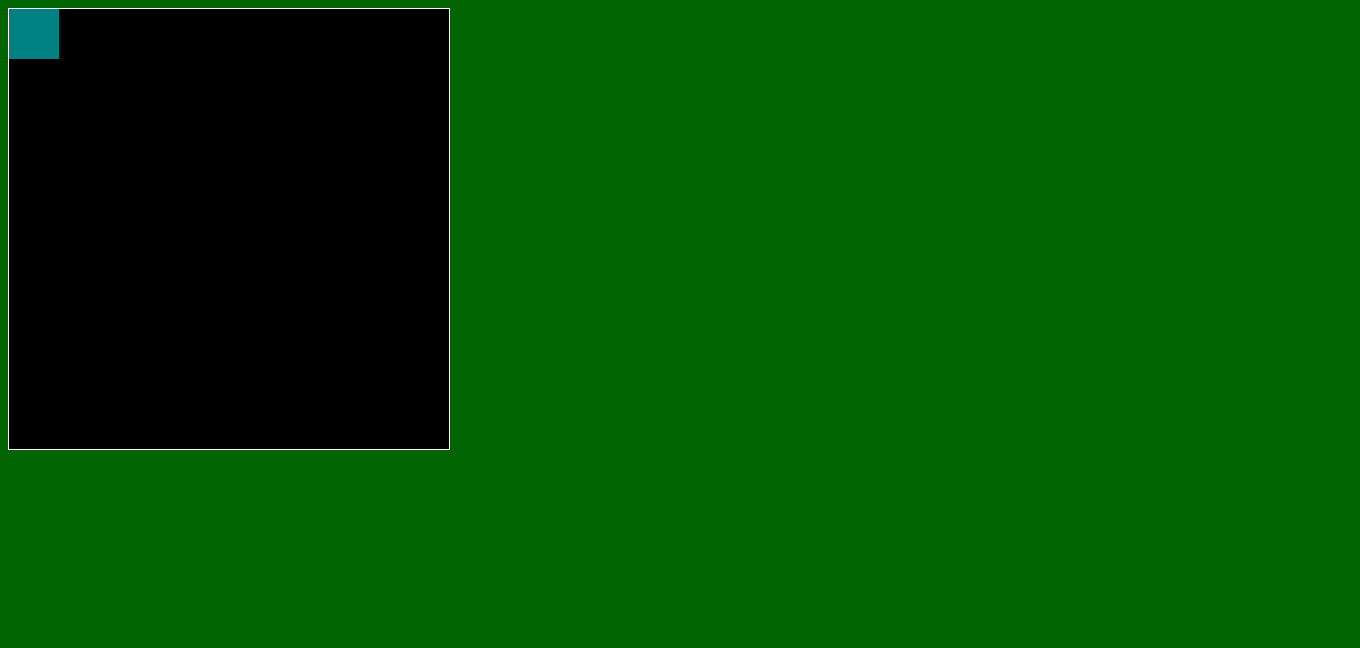
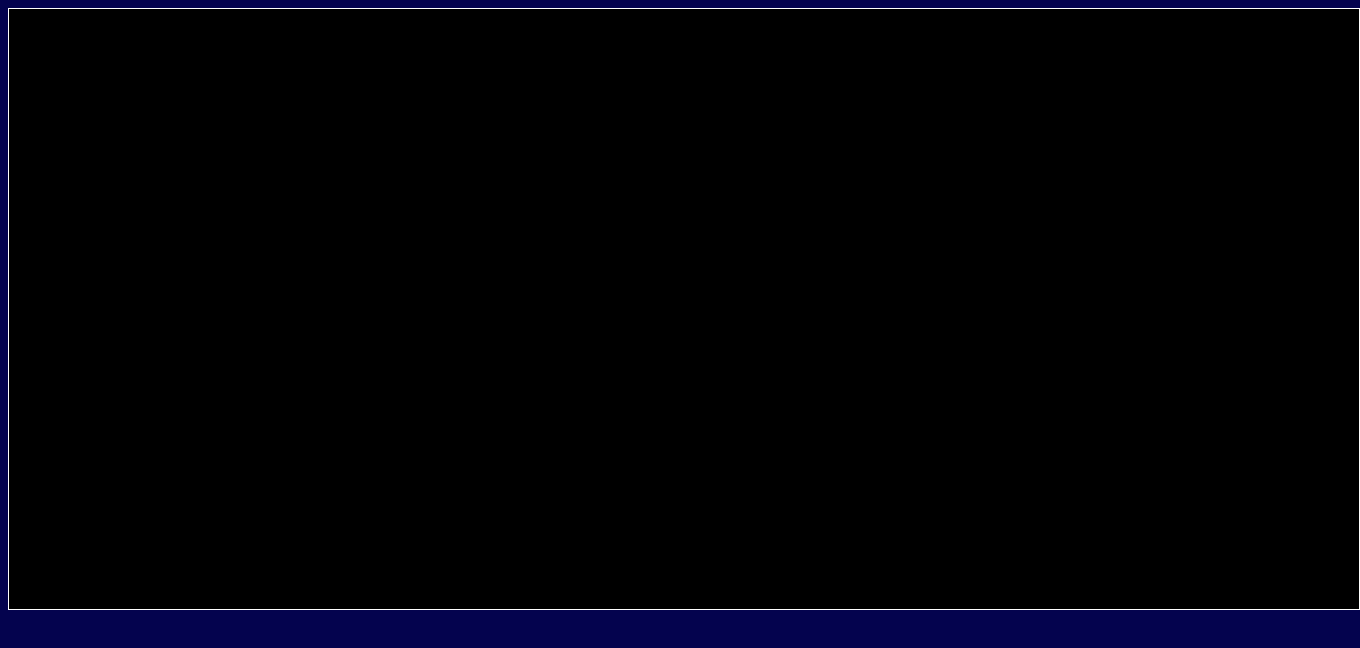
Before and after one commit to AlexMosby/AlexMosby.github.io, a plain HTML site: page asd-projects/pong/index.html in a window 1280 px wide. Shown: the whole page, 1360 px wide, since content can reach past the window. Drawn offline with Linux system fonts and the light colour scheme.

Commit message:
saving pong

```diff
--- a/asd-projects/pong/index.css
+++ b/asd-projects/pong/index.css
@@ -1,20 +1,20 @@
 
 body {
-  background-color: darkgreen;
+  background-color: rgb(4, 3, 78);
 }
 
 #board {
-  width: 440px;
-  height: 440px;
+  width: 1350px;
+  height: 600px;
   border: 1px solid white;
   background-color: black;
   position: relative;
 }
 
-#gameItem {
-  background-color: teal;
-  width: 50px;
-  height: 50px;
+#ball {
+  background-color: white;
+  width: 25px;
+  height: 25px;
   position: absolute;
 /*   left: 100px; */  /* Uncomment if you want to set a "starting" position */
 /*   top: 100px;  */  /* Uncomment if you want to set a "starting" position */
```
Also changed, not shown: asd-projects/image-filtering/index.js (+10 -2 lines).
